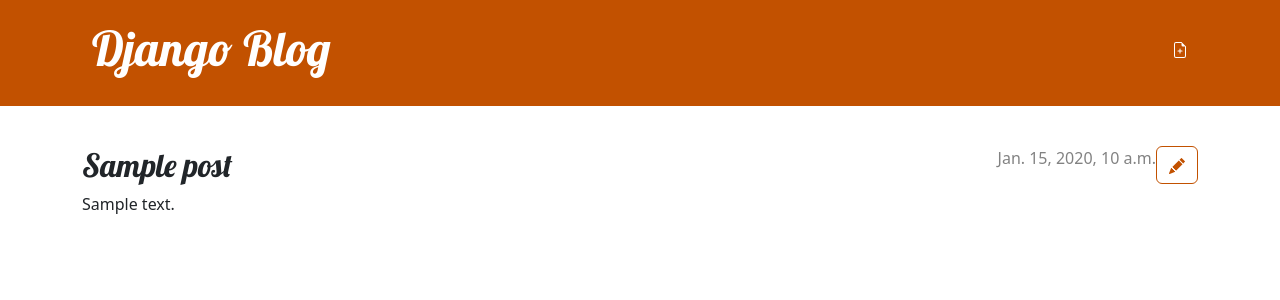
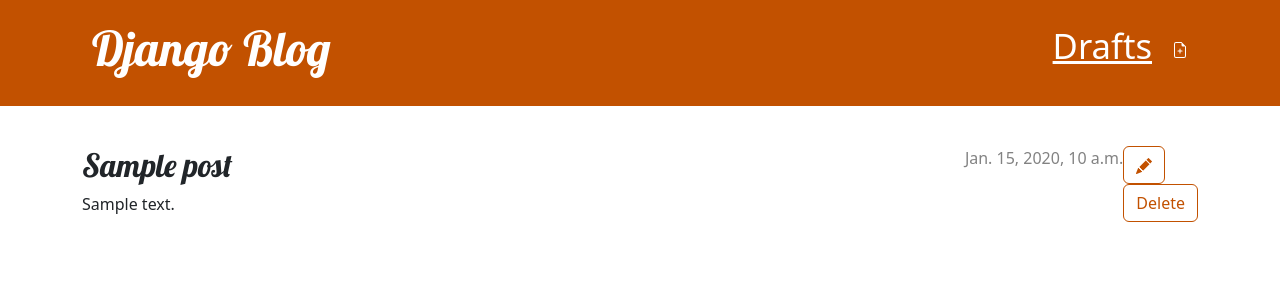
Before and after one commit to Alpit1207/my-first-blog, a Django app: page /post/1/ in a window 1280 px wide. Shown: the top 300 px of the page. Run offline with Django 5.2, Linux system fonts and the light colour scheme; a user stored in the database is signed in; tables that the repository leaves empty hold one stand-in row (values such as "Sample post").

Commit message:
created publish and delete button.

```diff
--- a/blog/templates/blog/base.html
+++ b/blog/templates/blog/base.html
@@ -17,6 +17,7 @@
             <a href="{% url 'post_new' %}" class= "top-menu">
                 {% include './icons/file-earmark-plus.svg' %}
             </a>
+            <a href="{% url 'post_draft_list' %}" class="top-menu">Drafts</span></a>
 
           <h1><a href="/">Django Blog</a></h1>
         {% endif %}
--- a/blog/templates/blog/post_detail.html
+++ b/blog/templates/blog/post_detail.html
@@ -7,14 +7,23 @@
             <a class="btn btn-secondary" href="{% url 'post_edit' pk=post.pk %}">
                 {% include './icons/pencil-fill.svg' %}
             </a>
+            <form method="POST" action="{% url 'post_remove' pk=post.pk %}" class="post-form">
+                {% csrf_token %}
+                <button type="submit" class="post btn btn-secondary" name="delete">Delete</button>
+            </form>
             {% endif %}
         </aside>
         {% if post.published_date %}
-            <time class="date">
+            <div class="date">
                 {{ post.published_date }}
-            </time>
+            </div>
+        {% else %}
+            <form method="POST" action="{% url 'post_publish' pk=post.pk %}" class="post-form">{% csrf_token %}
+                <button type="submit" class="post btn btn-secondary" name="publish" >Publish</button>
+            </form>
         {% endif %}
         <h2>{{ post.title }}</h2>
         <p>{{post.text|linebreaksbr }}</p>
     </article>
+
 {% endblock %}
--- a/blog/urls.py
+++ b/blog/urls.py
@@ -3,8 +3,11 @@ from . import views
 
 urlpatterns = [
     path('',views.post_list, name = 'post_list'),
-    path('post/<int:pk>/',views.post_detail,name = 'post_detail'),
-    path('post/new/',views.post_new,name='post_new'),
-    path('post/<int:pk>/edit/',views.post_edit,name= 'post_edit'),
+    path('post/<int:pk>/',views.post_detail, name = 'post_detail'),
+    path('post/new/',views.post_new, name='post_new'),
+    path('post/<int:pk>/edit/',views.post_edit, name= 'post_edit'),
+    path('drafts/',views.post_draft_list, name='post_draft_list'),
+    path('post/<int:pk>/publish' , views.post_publish , name= 'post_publish'),
+    path('post/<int:pk>/remove/',views.post_remove , name="post_remove"),
 
 ]
--- a/blog/views.py
+++ b/blog/views.py
@@ -20,7 +20,7 @@ def post_new(request):
         if form.is_valid():
             post = form.save(commit=False)
             post.author = request.user
-            post.published_date = timezone.now()
+            # post.published_date = timezone.now()
             post.save()
             return redirect('post_detail',pk = post.pk)
     else:
@@ -35,9 +35,27 @@ def post_edit(request,pk):
         if form.is_valid():
             post = form.save(commit=False)
             post.author = request.user
-            post.published_date = timezone.now()
+            # post.published_date = timezone.now()
             post.save()
             return redirect('post_detail',pk = post.pk)
     else:
         form = PostForm(instance=post)
     return render(request,'blog/post_edit.html',{'form':form})
+
+
+def post_draft_list(request):
+    posts = Post.objects.filter(published_date__isnull=True).order_by('created_date')
+    return render(request, 'blog/post_draft_list.html',{'posts':posts})
+
+
+def post_publish(request , pk):
+    post = get_object_or_404(Post, pk=pk)
+    if request.method == 'POST':
+        post.publish()
+    return redirect('post_detail',pk=pk)
+
+def post_remove(request,pk):
+    post = get_object_or_404(Post,pk=pk)
+    if request.method == 'POST':
+        post.delete()
+    return redirect('post_list')
```
Also changed, not shown: blog/templates/blog/post_draft_list.html (added, +11 -0 lines).
